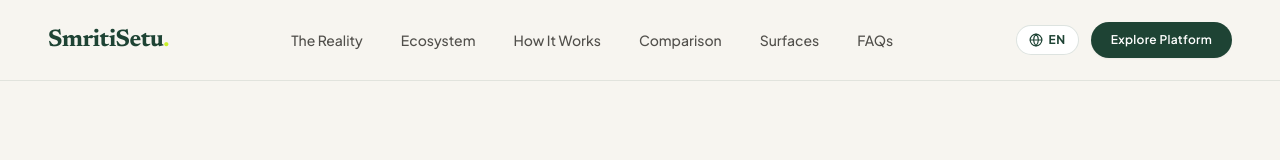
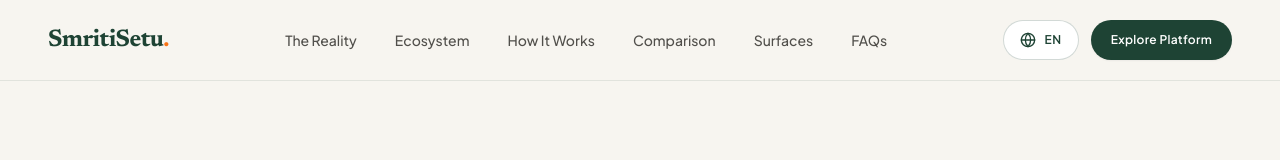
Before and after one commit to TitanXS75/dementia.sih, a React (Vite) app: page / in a window 1280 px wide. Shown: the top 160 px of the page. Built offline with nearby package versions, Linux system fonts and the light colour scheme; the HTML template or start-up script is replaced by a standard one.

Commit message:
Fixed button size

```diff
--- a/src/components/FaqPage.tsx
+++ b/src/components/FaqPage.tsx
@@ -100,7 +100,7 @@ export default function FaqPage({
 
             <button onClick={onNavigateHome} className="flex items-center focus:outline-none group">
               <span className="font-serif text-xl font-bold tracking-tight text-[#1E4334] group-hover:text-[#142F24] transition-colors">
-                SmritiSetu<span className="text-[#C8F028]">.</span>
+                SmritiSetu<span className="text-orange-500">.</span>
               </span>
             </button>
           </div>
@@ -113,7 +113,7 @@ export default function FaqPage({
             {/* Platform CTA */}
             <button
               onClick={() => onOpenRoleModal()}
-              className="px-5 py-2.5 rounded-full bg-[#1E4334] text-white hover:bg-[#142F24] font-semibold text-xs tracking-wide transition-all shadow-sm active:scale-95"
+              className="inline-flex items-center justify-center h-10 px-5 rounded-full bg-[#1E4334] text-white hover:bg-[#142F24] font-semibold text-xs tracking-wide transition-all shadow-sm active:scale-95"
             >
               Explore Platform
             </button>
--- a/src/components/GoogleTranslate.tsx
+++ b/src/components/GoogleTranslate.tsx
@@ -266,13 +266,13 @@ export const GoogleTranslate: React.FC<GoogleTranslateProps> = ({
       <button
         type="button"
         onClick={openModal}
-        className={`notranslate inline-flex items-center gap-1.5 px-3 py-1.5 rounded-full bg-white text-xs font-semibold text-[#1E4334] border border-[#1E4334]/15 hover:bg-[#F7F5F0] hover:border-[#1E4334]/30 transition-all focus:outline-none shadow-xs cursor-pointer active:scale-95 ${className}`}
+        className={`notranslate inline-flex items-center justify-center gap-2 h-10 px-4 rounded-full bg-white text-xs font-semibold text-[#1E4334] border border-[#1E4334]/20 hover:bg-[#F7F5F0] hover:border-[#1E4334]/35 transition-all focus:outline-none shadow-xs cursor-pointer active:scale-95 tracking-wide ${className}`}
         translate="no"
         title={`Language: ${currentLangObj.name} (${currentLangObj.nativeName || currentLangObj.name})`}
         aria-label="Select Language"
       >
-        <Globe className="w-3.5 h-3.5 text-[#1E4334] notranslate" />
-        <span className="font-bold text-[#1E4334] text-xs uppercase tracking-wider notranslate">
+        <Globe className="w-4 h-4 text-[#1E4334] shrink-0 notranslate" />
+        <span className="font-semibold text-[#1E4334] text-xs uppercase tracking-wider notranslate">
           {currentLangObj.code.toUpperCase()}
         </span>
       </button>
--- a/src/components/Header.tsx
+++ b/src/components/Header.tsx
@@ -23,7 +23,7 @@ export default function Header({
         {/* Brand Logo - Just SmritiSetu */}
         <a href="#" className="flex items-center focus:outline-none shrink-0 group">
           <span className="font-serif text-2xl font-bold tracking-tight text-[#1E4334] group-hover:text-[#142F24] transition-colors leading-none">
-            SmritiSetu<span className="text-[#C8F028]">.</span>
+            SmritiSetu<span className="text-orange-500">.</span>
           </span>
         </a>
 
@@ -77,7 +77,7 @@ export default function Header({
           {/* Clean Pill Button */}
           <button
             onClick={() => onOpenRoleModal()}
-            className="hidden sm:inline-flex items-center justify-center px-5 py-2.5 rounded-full bg-[#1E4334] text-white hover:bg-[#142F24] font-semibold text-xs tracking-wide transition-all shadow-sm active:scale-95"
+            className="hidden sm:inline-flex items-center justify-center h-10 px-5 rounded-full bg-[#1E4334] text-white hover:bg-[#142F24] font-semibold text-xs tracking-wide transition-all shadow-sm active:scale-95"
           >
             Explore Platform
           </button>
--- a/src/components/HowItWorks.tsx
+++ b/src/components/HowItWorks.tsx
@@ -26,7 +26,7 @@ export default function HowItWorks() {
     {
       num: "04",
       title: "Family Peace of Mind",
-      tag: "100% Camera-Free",
+      tag: "Dignity-First Care",
       desc: "Family gets peaceful evening status digests, while doctors receive exportable clinical trends.",
       img: "/images/indian_grandmother_tea.jpg",
     },
```
Also changed, not shown: doc/PRD.md (+1 -1 lines), 1 other file (tests, documents, lock files or other folders).
